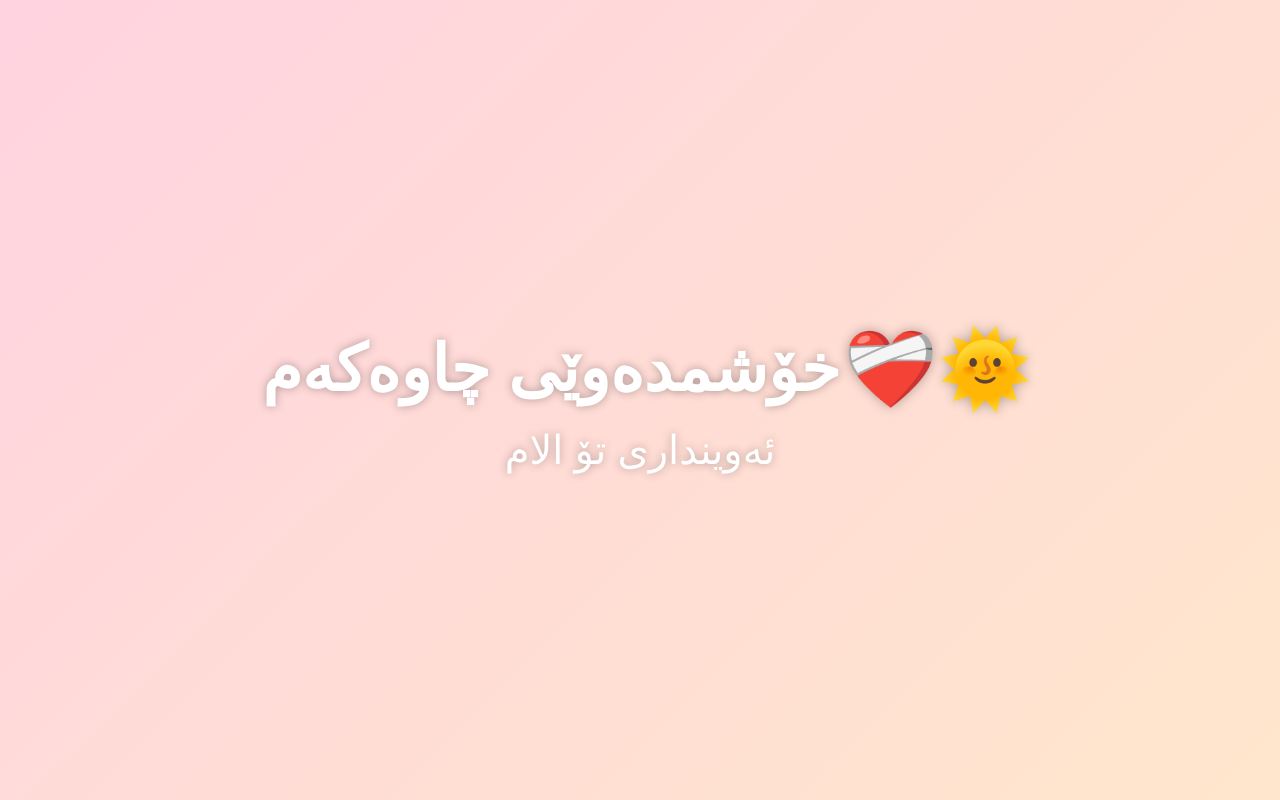
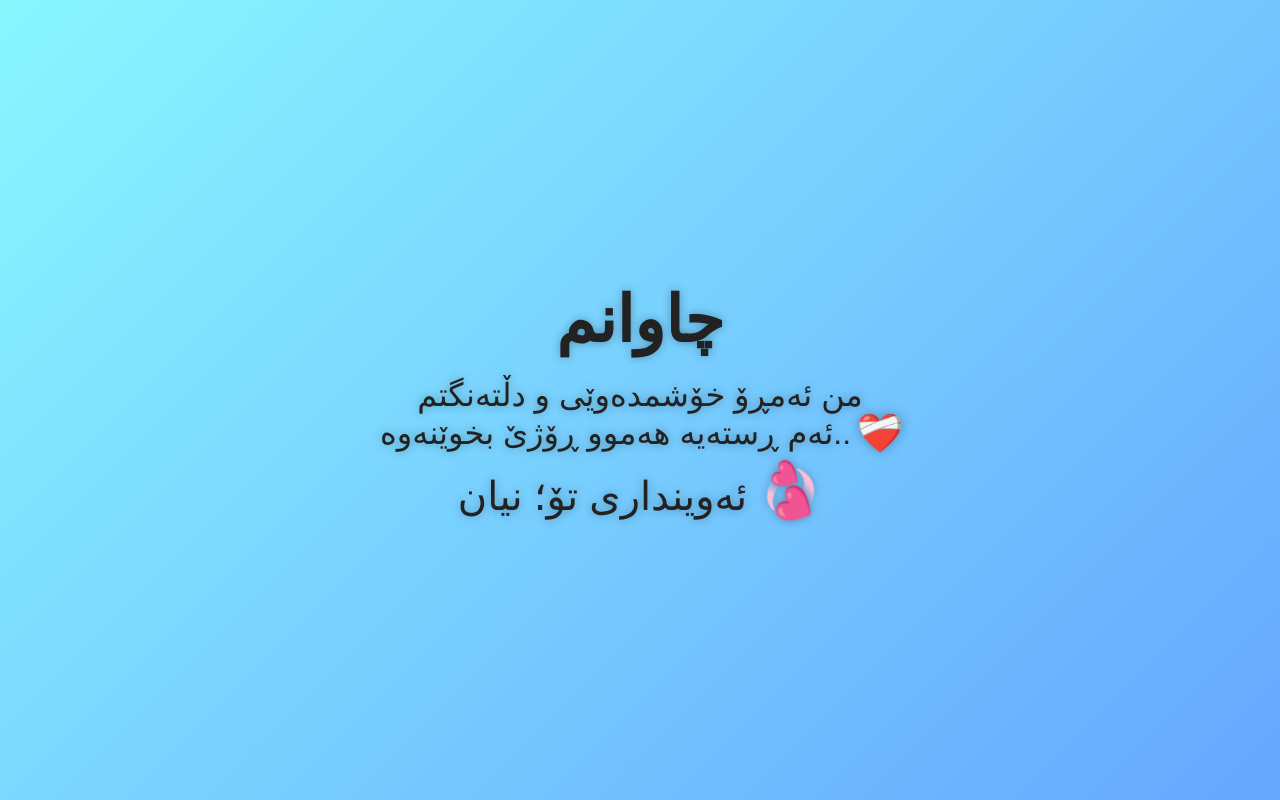
Before and after one commit to elhmmorsali/hamadreza-page, a plain HTML site: page index.html in a window 1280 px wide. Drawn offline with Linux system fonts and the light colour scheme.

Commit message:
Update index.html

```diff
--- a/index.html
+++ b/index.html
@@ -11,20 +11,24 @@
       flex-direction: column;
       justify-content: center;
       align-items: center;
-      background: linear-gradient(135deg, #ffd3e0, #ffe6cc);
       font-family: sans-serif;
       text-align: center;
       padding: 0 1rem;
+      transition: background 1s ease, color 1s ease;
     }
-    h1, h2 {
-      color: white;
+    h1, p, h3 {
+      margin: 0.2em 0;
       text-shadow: 0 0 10px rgba(0,0,0,0.3);
-      margin: 0.2em 0;
+      white-space: pre-line;
     }
     h1 {
       font-size: clamp(2rem, 6vw, 4rem);
     }
-    h2 {
+    p {
+      font-size: clamp(1.3rem, 4vw, 2rem);
+      font-weight: normal;
+    }
+    h3 {
       font-size: clamp(1.5rem, 4vw, 2.5rem);
       font-weight: normal;
     }
@@ -32,14 +36,46 @@
       animation: pulse 1.5s infinite;
       display: inline-block;
     }
+    .heart-spin {
+      display: inline-block;
+      animation: spin 6s linear infinite;
+      transform-origin: center center;
+      font-size: 1.2em; /* کمی بزرگ‌تر */
+      margin-left: 4px;
+    }
     @keyframes pulse {
       0%, 100% { transform: scale(1); }
       50% { transform: scale(1.2); }
     }
+    @keyframes spin {
+      0% { transform: rotate(0deg); }
+      100% { transform: rotate(360deg); }
+    }
   </style>
 </head>
 <body>
-  <h1>خۆشمدەوێی چاوەکەم <span class="emoji">❤️‍🩹🌞</span></h1>
-  <h2>ئەوینداری تۆ الام</h2>
+  <h1>چاوانم</h1>
+  <p>من ئەمڕۆ خۆشمدەوێی و دڵتەنگتم
+ئەم ڕستەیە هەموو ڕۆژێ بخوێنەوە.. <span class="emoji">❤️‍🩹</span></p>
+  <h3>ئەوینداری تۆ؛ نیان <span class="heart-spin">💞</span></h3>
+
+  <script>
+    const themes = [
+      { background: 'linear-gradient(135deg, #ffd3e0, #ffe6cc)', color: '#fff' },
+      { background: 'linear-gradient(135deg, #89f7fe, #66a6ff)', color: '#222' },
+      { background: 'linear-gradient(135deg, #f6d365, #fda085)', color: '#fff' },
+      { background: 'linear-gradient(135deg, #a1c4fd, #c2e9fb)', color: '#333' },
+      { background: 'linear-gradient(135deg, #ff9a9e, #fad0c4)', color: '#222' },
+      { background: 'linear-gradient(135deg, #667eea, #764ba2)', color: '#fff' }
+    ];
+
+    function setRandomTheme() {
+      const theme = themes[Math.floor(Math.random() * themes.length)];
+      document.body.style.background = theme.background;
+      document.body.style.color = theme.color;
+    }
+
+    window.onload = setRandomTheme;
+  </script>
 </body>
 </html>
```
